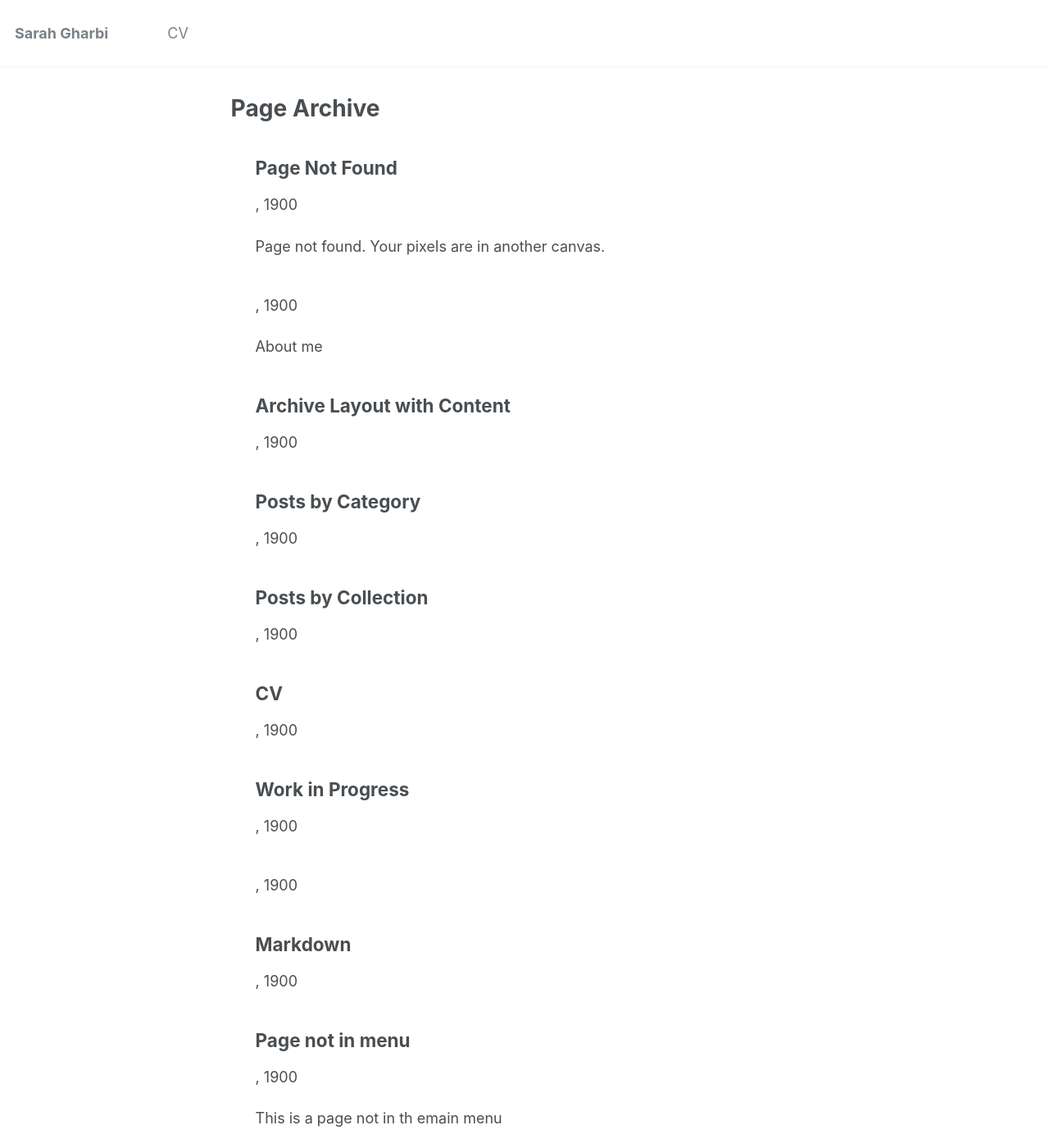
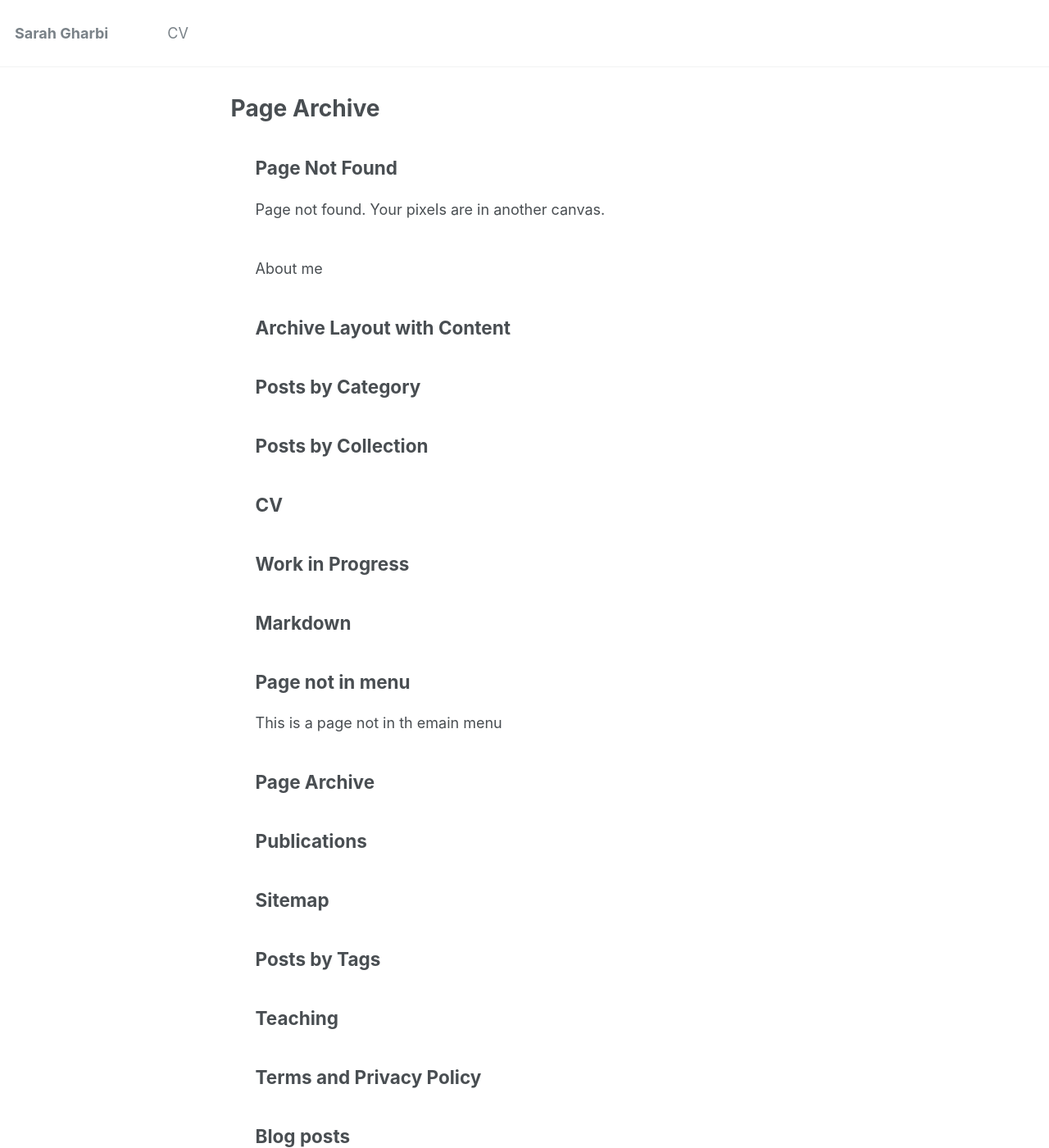
Before and after one commit to sarahgharbi/sarahgharbi.github.io, a Jekyll site: the page built from _pages/page-archive.html, in a window 1280 px wide and 1400 px high. Shown: the whole window at 82% size. Built offline with Jekyll 4.4.1, drawn with Linux system fonts in a browser that asks for light colours; some of the changed text lies outside the part shown.

Commit message:
Update archive-single.html
remove link to pdf and date

```diff
--- a/_includes/archive-single.html
+++ b/_includes/archive-single.html
@@ -31,7 +31,7 @@
     </h2>
 
     <p>
-      <i>{{ post.venue }}</i>, {{ post.date | default: "1900-01-01" | date: "%Y" }}
+      <i>{{ post.venue }}</i>
 
     </p>
 
```
